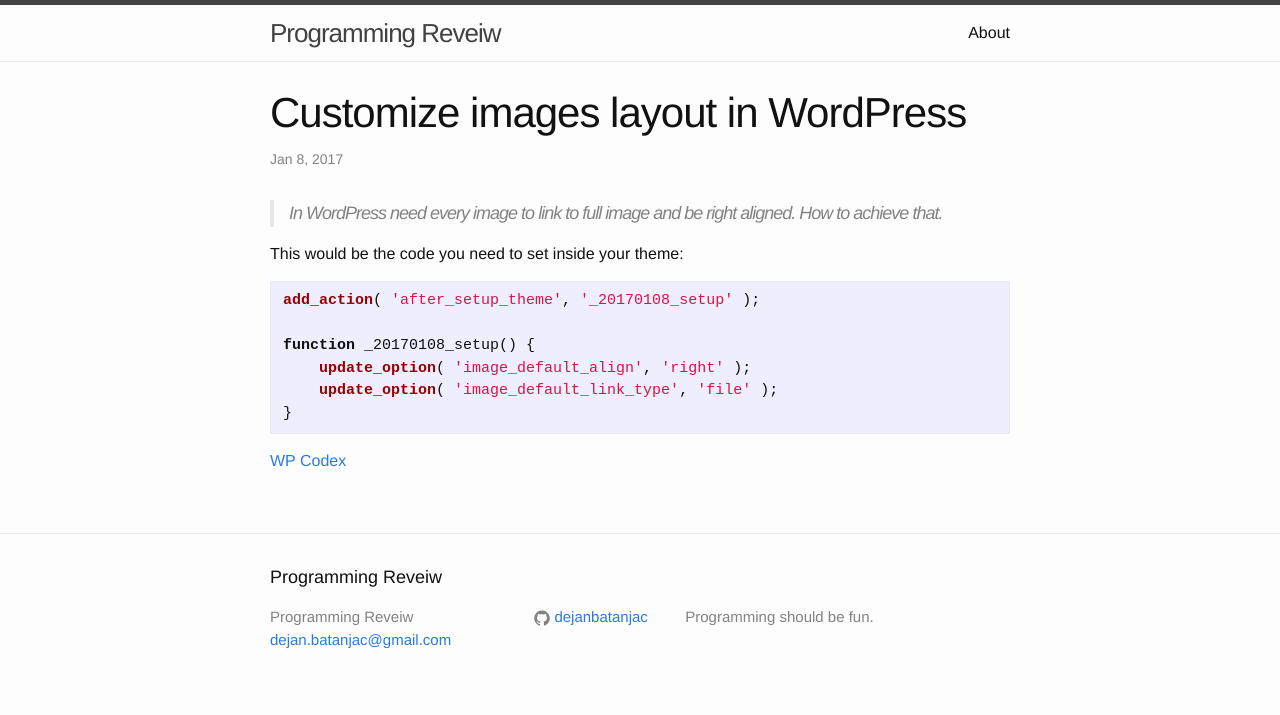
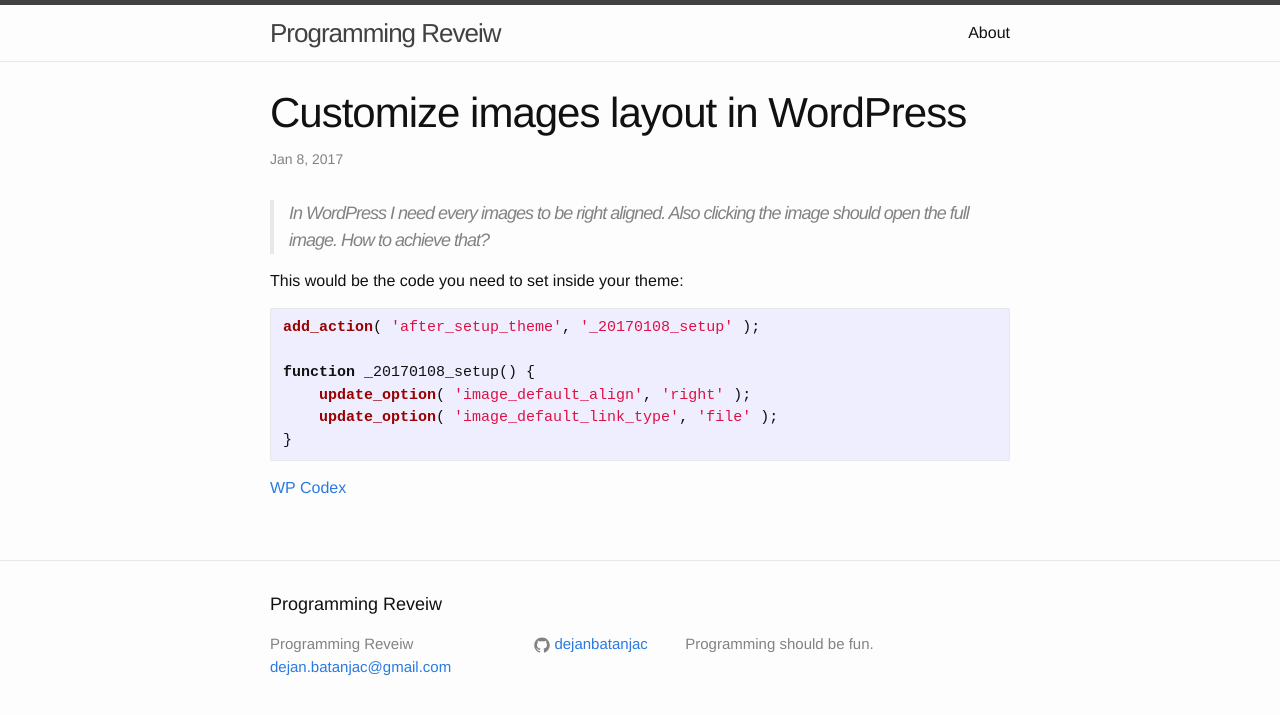
Before and after one commit to dejanbatanjac/programming-review.com, a Jekyll site: the page built from _posts/2017-01-08-wordpress-image-customization.md, in a window 1280 px wide. Shown: the top 715 px of the page. Built offline with Jekyll 4.4.1, drawn with Linux system fonts in a browser that asks for light colours.

Commit message:
Update 2017-01-08-wordpress-image-customization.md

````diff
--- a/_posts/2017-01-08-wordpress-image-customization.md
+++ b/_posts/2017-01-08-wordpress-image-customization.md
@@ -4,11 +4,11 @@ title:  "Customize images layout in WordPress"
 date:   2017-01-08 03:39:33 +0100
 categories: wordpress themes images
 ---
->In WordPress need every image to link to full image and be right aligned. How to achieve that.
+>In WordPress I need every images to be right aligned. Also clicking the image should open the full image. How to achieve that?
 
 This would be the code you need to set inside your theme:
 
-```php
+``` php
 add_action( 'after_setup_theme', '_20170108_setup' );
 
 function _20170108_setup() {
````
